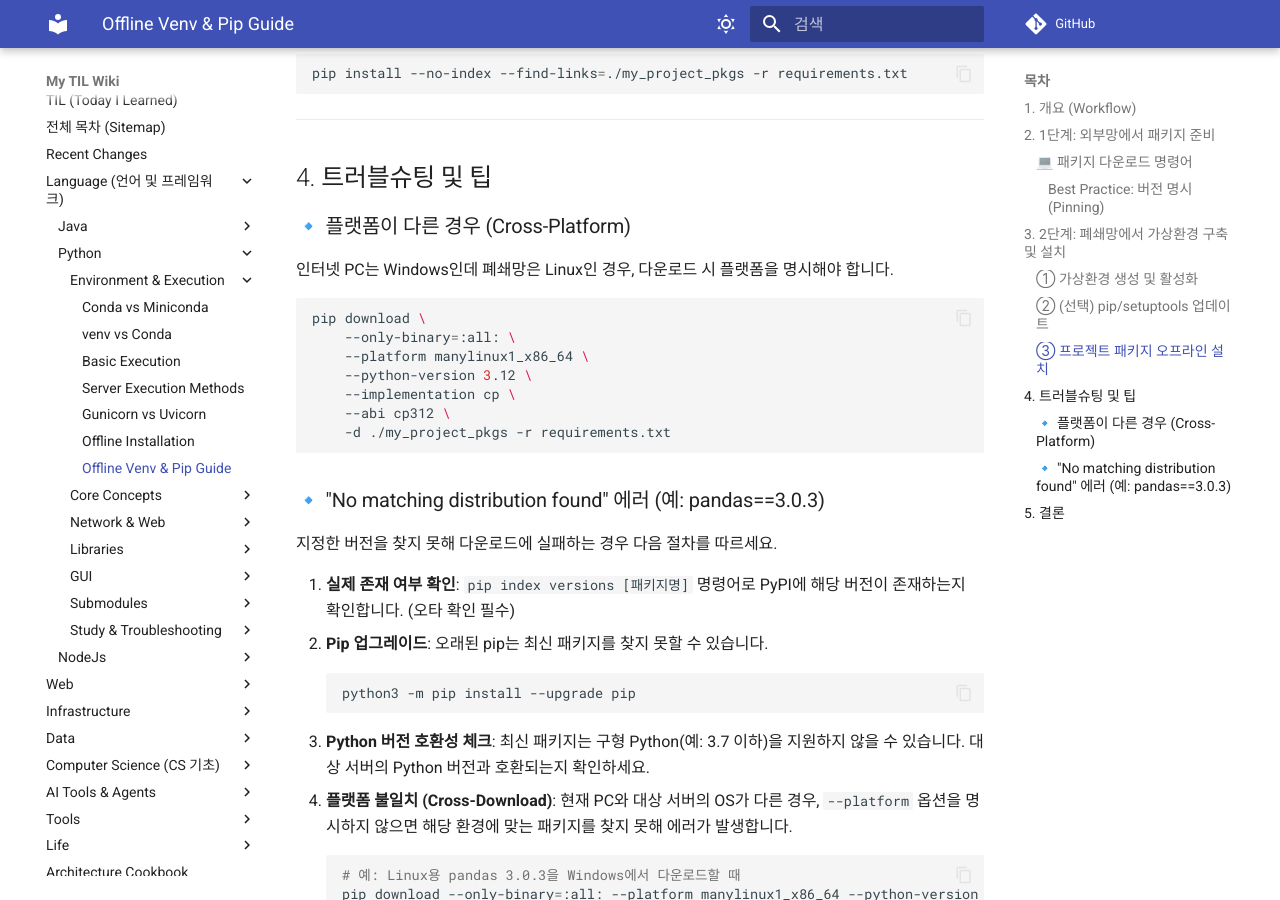
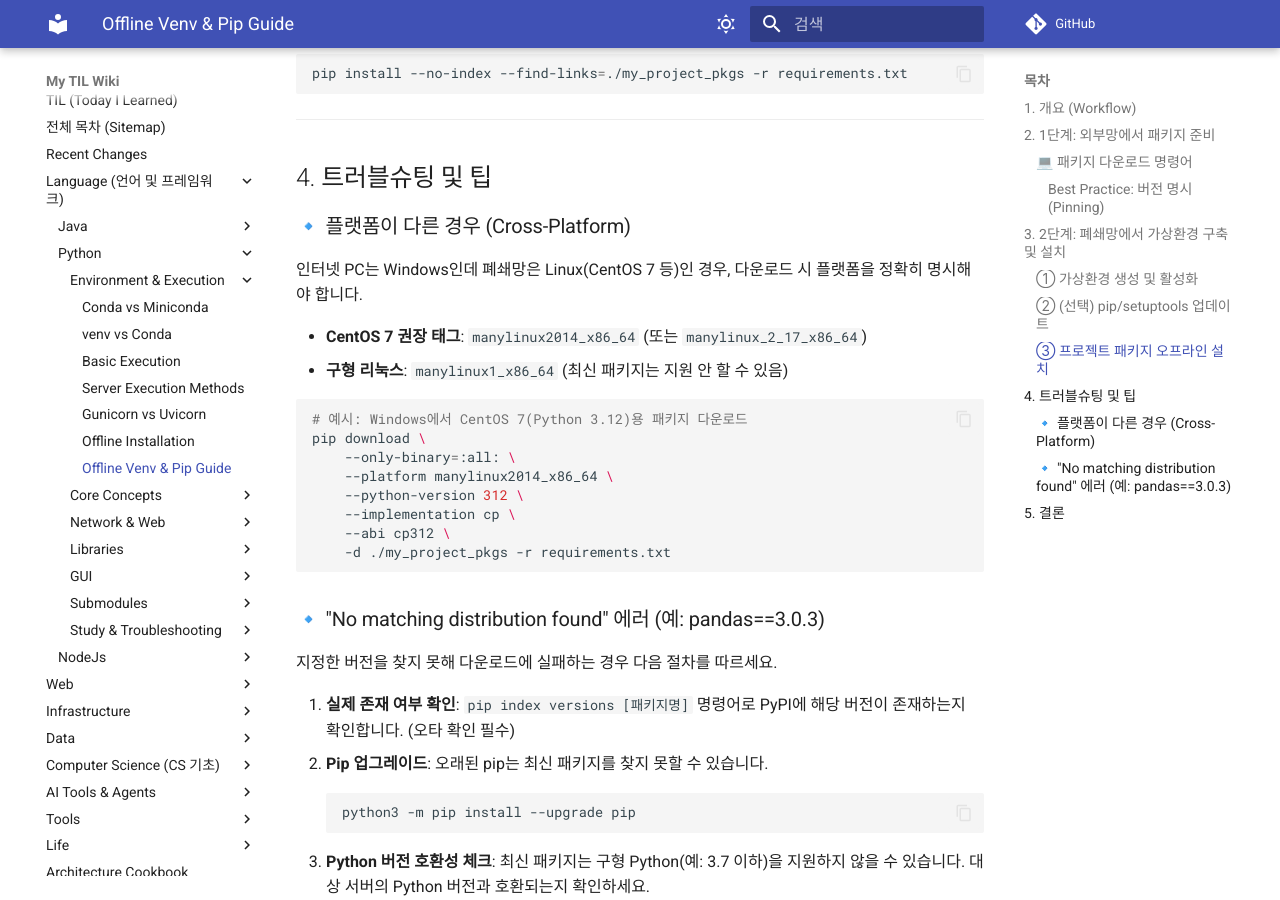
Before and after one commit to DevDooly/TIL, an MkDocs documentation site: the page built from docs/Language/Python/Offline_Venv_Pip_Guide.md, in a window 1280 px wide and 900 px high, scrolled down 1768 px. Built offline with MkDocs 1.6.1 and Material for MkDocs 9.7.7, drawn with Linux system fonts in a browser that asks for light colours; comment, search, counter and statistics services are not loaded.

Commit message:
docs: CentOS 7 호환 manylinux2014 태그 가이드 추가

````diff
--- a/docs/Language/Python/Offline_Venv_Pip_Guide.md
+++ b/docs/Language/Python/Offline_Venv_Pip_Guide.md
@@ -69,12 +69,17 @@ pip install --no-index --find-links=./my_project_pkgs -r requirements.txt
 ## 4. 트러블슈팅 및 팁
 
 ### 🔹 플랫폼이 다른 경우 (Cross-Platform)
-인터넷 PC는 Windows인데 폐쇄망은 Linux인 경우, 다운로드 시 플랫폼을 명시해야 합니다.
+인터넷 PC는 Windows인데 폐쇄망은 Linux(CentOS 7 등)인 경우, 다운로드 시 플랫폼을 정확히 명시해야 합니다.
+
+* **CentOS 7 권장 태그**: `manylinux2014_x86_64` (또는 `manylinux_2_17_x86_64`)
+* **구형 리눅스**: `manylinux1_x86_64` (최신 패키지는 지원 안 할 수 있음)
+
 ```bash
+# 예시: Windows에서 CentOS 7(Python 3.12)용 패키지 다운로드
 pip download \
     --only-binary=:all: \
-    --platform manylinux1_x86_64 \
-    --python-version 3.12 \
+    --platform manylinux2014_x86_64 \
+    --python-version 312 \
     --implementation cp \
     --abi cp312 \
     -d ./my_project_pkgs -r requirements.txt
````
Also changed, not shown: README.md (+1 -1 lines), docs/Recent_Changes.md (+1 -1 lines).
